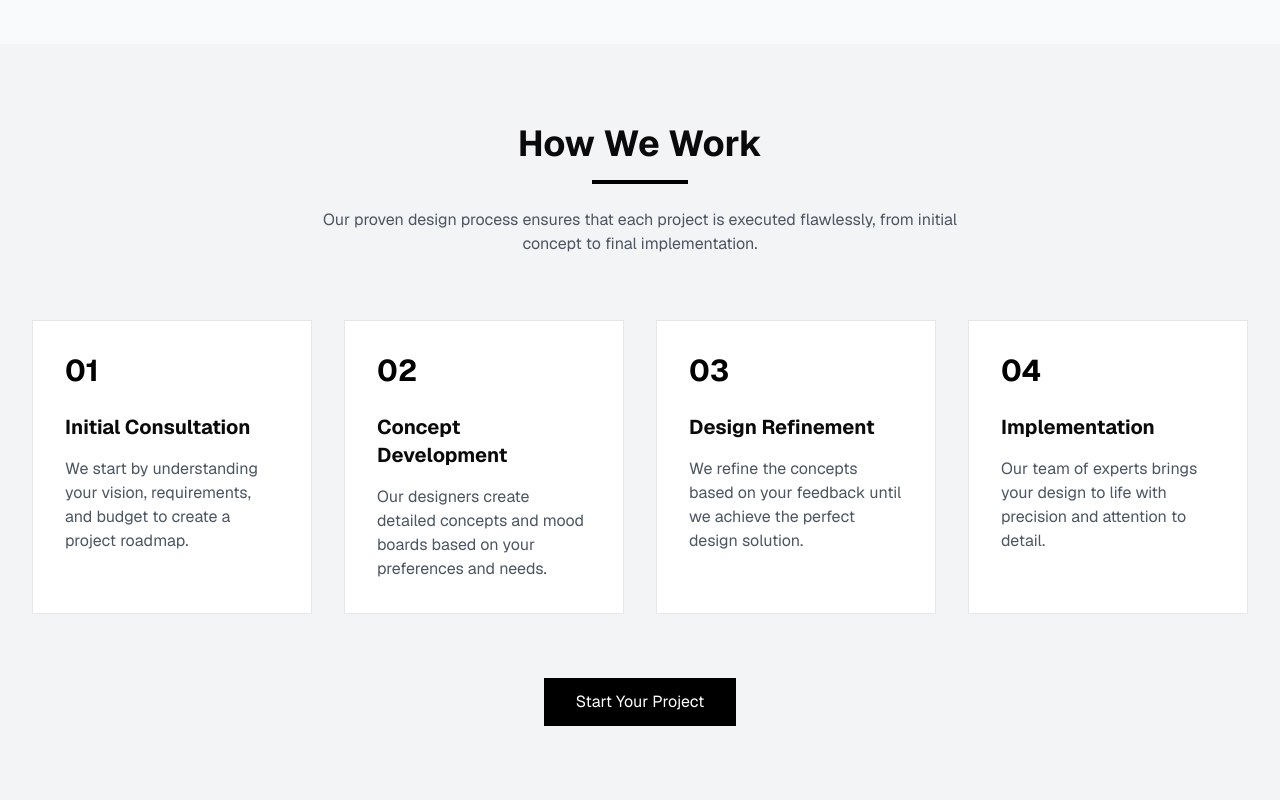
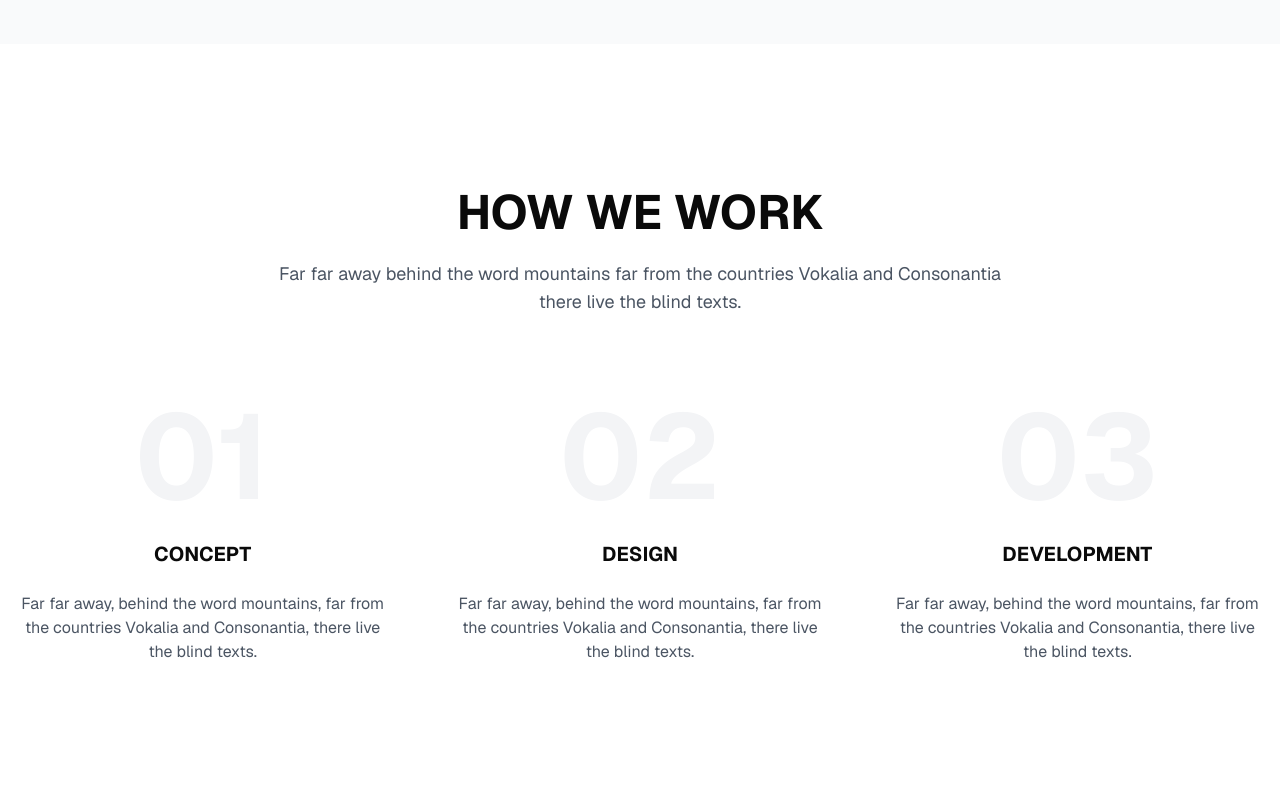
Before and after one commit to wheza99/mendarat, a Next.js app: page / in a window 1280 px wide. Shown: the part 4460-5260 px from the top of the page. Built offline with nearby package versions, Linux system fonts and the light colour scheme.

Commit message:
process section
process section

```diff
--- a/app/(landing)/home/theme-1/components/process.tsx
+++ b/app/(landing)/home/theme-1/components/process.tsx
@@ -2,52 +2,56 @@ export default function Process() {
   const processSteps = [
     {
       number: "01",
-      title: "Initial Consultation",
-      description: "We start by understanding your vision, requirements, and budget to create a project roadmap."
+      title: "CONCEPT",
+      description: "Far far away, behind the word mountains, far from the countries Vokalia and Consonantia, there live the blind texts."
     },
     {
       number: "02",
-      title: "Concept Development",
-      description: "Our designers create detailed concepts and mood boards based on your preferences and needs."
+      title: "DESIGN",
+      description: "Far far away, behind the word mountains, far from the countries Vokalia and Consonantia, there live the blind texts."
     },
     {
       number: "03",
-      title: "Design Refinement",
-      description: "We refine the concepts based on your feedback until we achieve the perfect design solution."
-    },
-    {
-      number: "04",
-      title: "Implementation",
-      description: "Our team of experts brings your design to life with precision and attention to detail."
+      title: "DEVELOPMENT",
+      description: "Far far away, behind the word mountains, far from the countries Vokalia and Consonantia, there live the blind texts."
     }
   ];
 
   return (
-    <section className="py-20 px-4 sm:px-6 lg:px-8 bg-gray-100">
-      <div className="max-w-7xl mx-auto">
-        <div className="text-center mb-16">
-          <h2 className="text-3xl md:text-4xl font-bold mb-4">How We Work</h2>
-          <div className="w-24 h-1 bg-black mx-auto mb-6"></div>
-          <p className="max-w-2xl mx-auto text-gray-600">
-            Our proven design process ensures that each project is executed flawlessly,
-            from initial concept to final implementation.
+    <section className="py-36">
+      <div className="container max-w-7xl mx-auto px-4">
+        {/* Section Header */}
+        <div className="text-center mb-20">
+          <h2 className="text-4xl md:text-5xl font-bold mb-6 uppercase">HOW WE WORK</h2>
+          <p className="max-w-3xl mx-auto text-gray-600 dark:text-gray-400 text-lg">
+            Far far away behind the word mountains far from the countries Vokalia and
+            Consonantia there live the blind texts.
           </p>
         </div>
 
-        <div className="grid grid-cols-1 md:grid-cols-2 lg:grid-cols-4 gap-8">
+        {/* Process Steps */}
+        <div className="grid grid-cols-1 md:grid-cols-3 gap-16">
           {processSteps.map((step, index) => (
-            <div key={index} className="border border-gray-200 p-8 bg-white hover:shadow-lg transition-shadow duration-300">
-              <div className="text-3xl font-bold text-black mb-6">{step.number}</div>
-              <h3 className="text-xl font-bold mb-4">{step.title}</h3>
-              <p className="text-gray-600">{step.description}</p>
+            <div key={index} className="text-center">
+              {/* Large Number */}
+              <div className="text-[120px] font-bold text-gray-100 dark:text-gray-800 leading-none mb-6">
+                {step.number}
+              </div>
+
+              {/* Title */}
+              <h3 className="text-xl font-bold mb-6 uppercase">{step.title}</h3>
+
+              {/* Description */}
+              <p className="text-gray-600 dark:text-gray-400">
+                {step.description}
+              </p>
             </div>
           ))}
         </div>
 
-        <div className="mt-16 text-center">
-          <a href="#" className="inline-block px-8 py-3 bg-black text-white hover:bg-opacity-90 transition duration-300">
-            Start Your Project
-          </a>
+        {/* Image Section - Can be added later if needed */}
+        <div className="mt-24">
+          {/* This is where the image from the screenshot would go */}
         </div>
       </div>
     </section>
```
